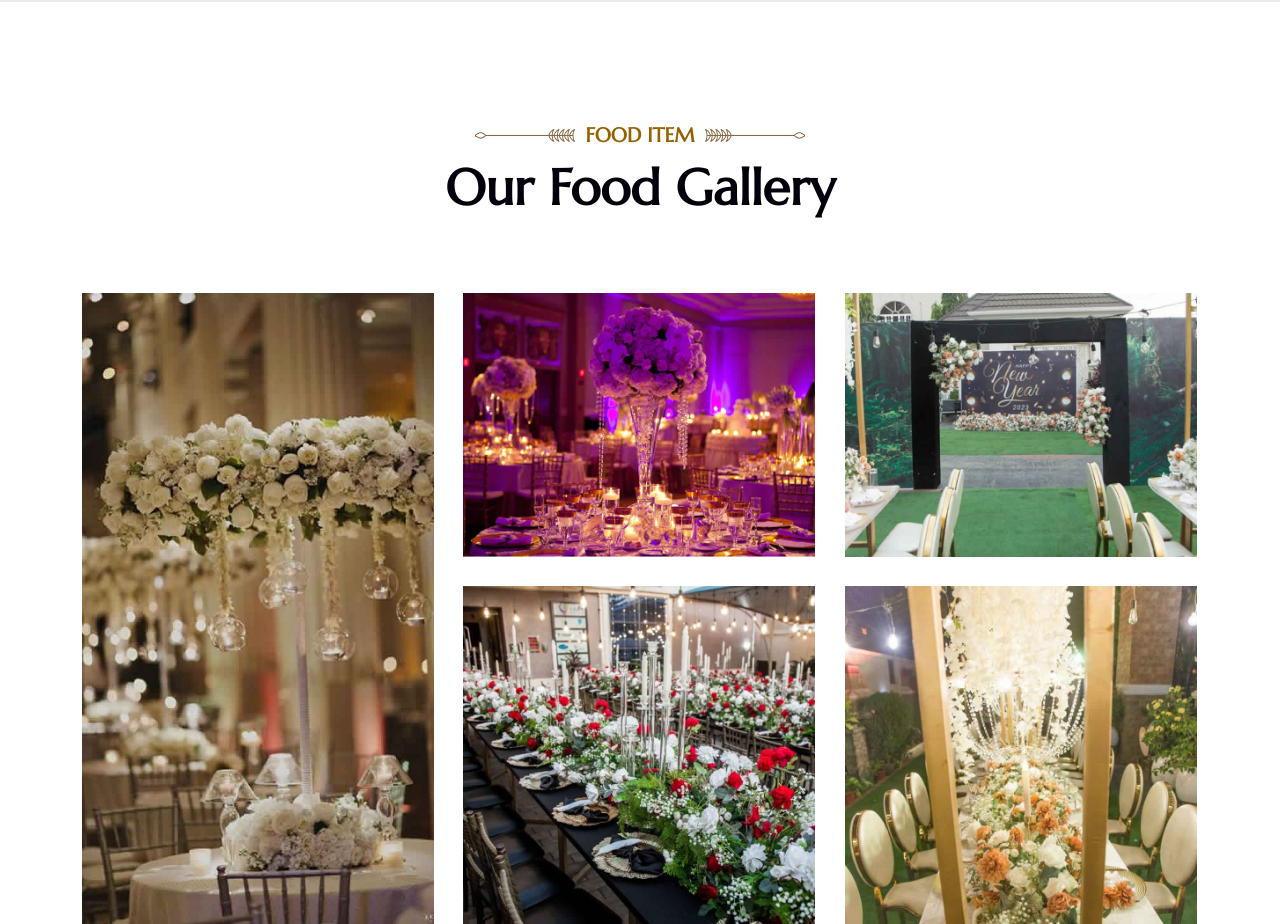
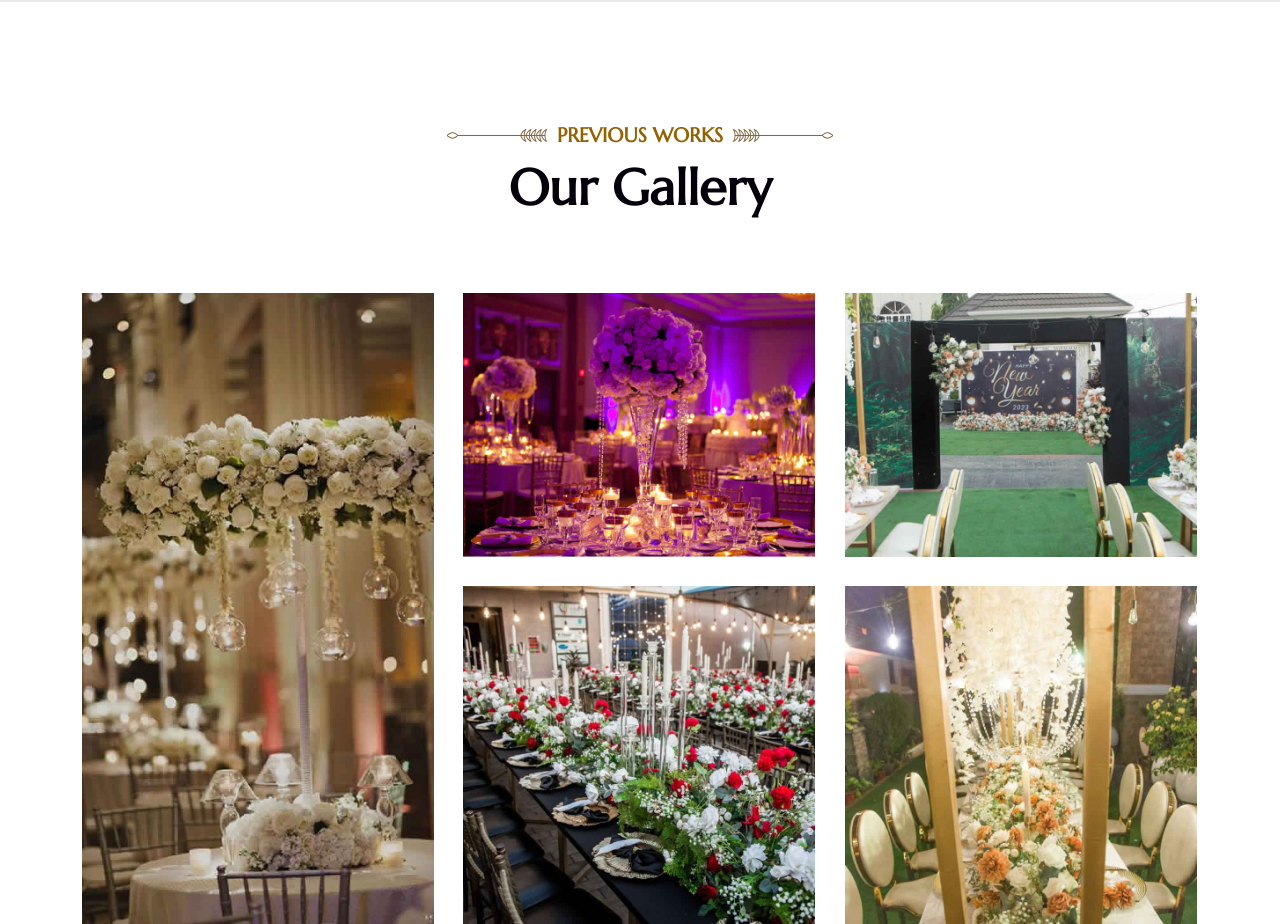
Before and after one commit to AshaOnye/Bella_Planners, a plain HTML site: page index.html in a window 1280 px wide. Shown: the part 5300-6224 px from the top of the page. Drawn offline with Linux system fonts and the light colour scheme; animation ran at ten frames a second.

Commit message:
new change

```diff
--- a/index.html
+++ b/index.html
@@ -614,8 +614,8 @@
             <div class="row">
                 <div class="col-lg-8 offset-lg-2">
                     <div class="site-heading text-center">
-                        <h4 class="sub-title">Food Item</h4>
-                        <h2 class="title">Our Food Gallery</h2>
+                        <h4 class="sub-title">Previous Works</h4>
+                        <h2 class="title">Our Gallery</h2>
                     </div>
                 </div>
             </div>
```
